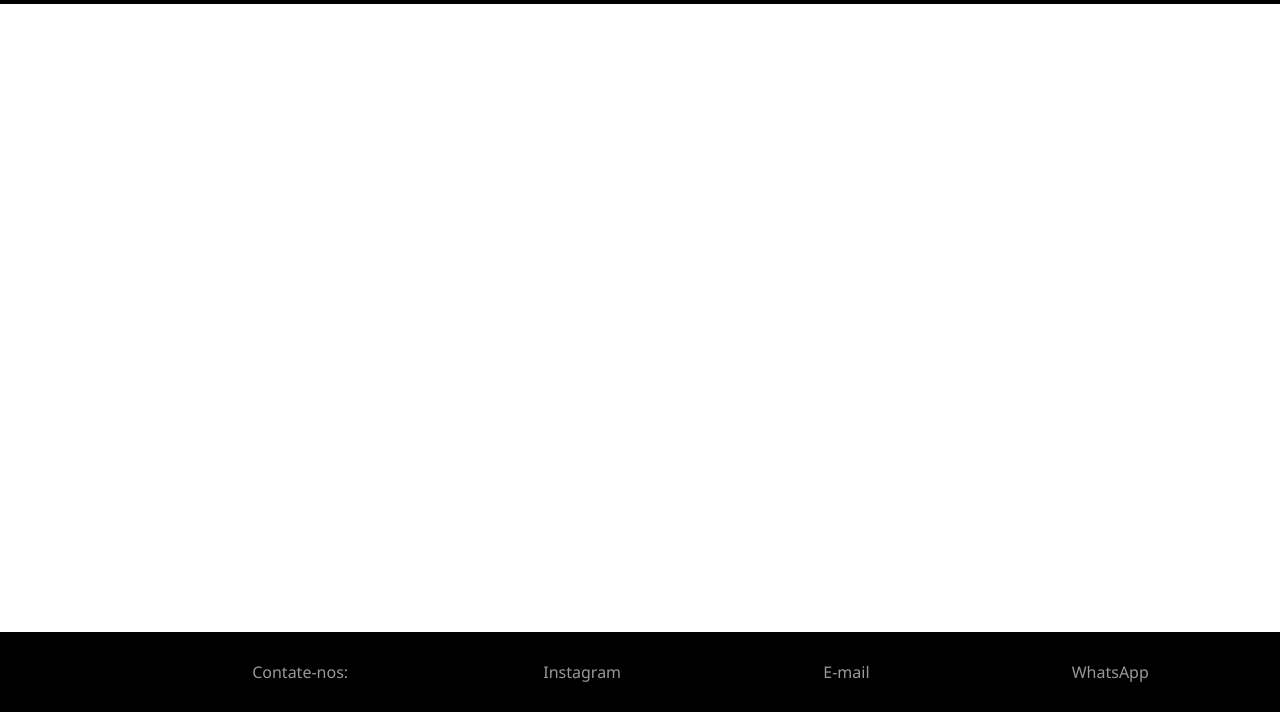
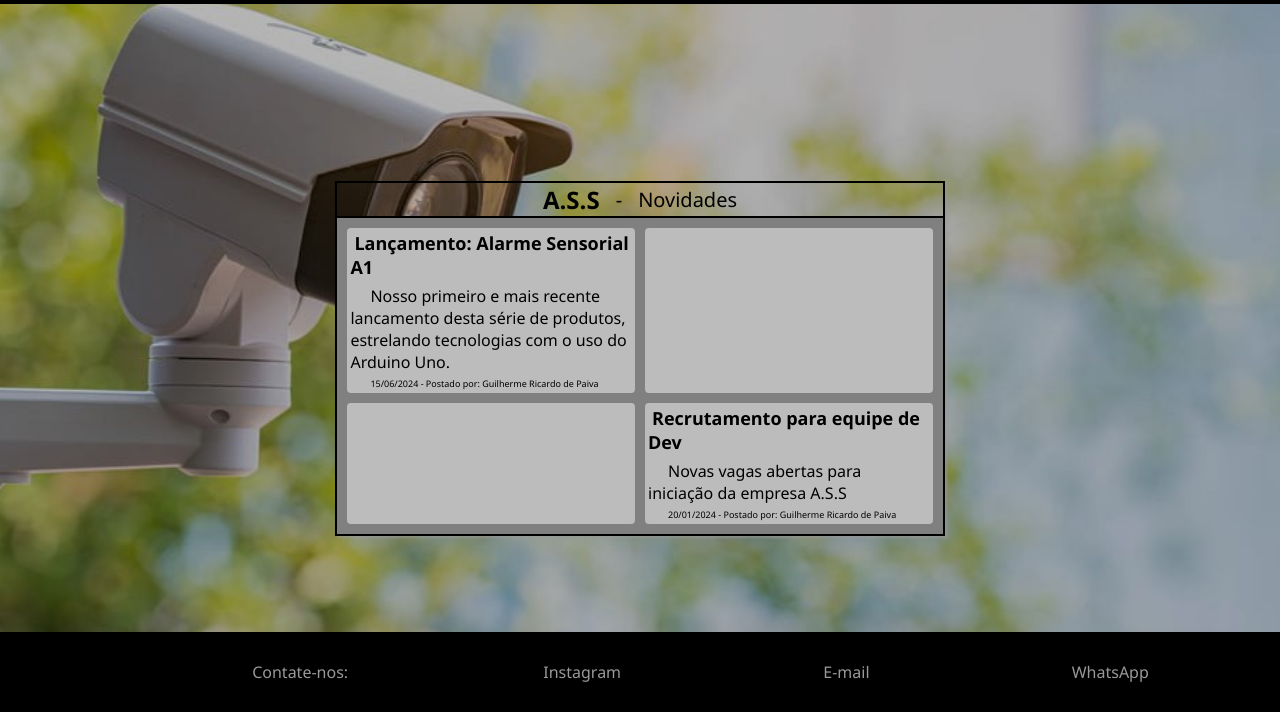
Before and after one commit to guilherme-paiva2007/projeto-semestre1, a plain HTML site: page index.html in a window 1280 px wide. Shown: the part 88-800 px from the top of the page. Drawn offline with Linux system fonts and the light colour scheme.

Commit message:
Atualização da página home (index)

```diff
--- a/css/index.css
+++ b/css/index.css
@@ -0,0 +1,59 @@
+main {
+    height: calc(100vh - 91.6px);
+    background: url('../img/imagem_camera.jpg') no-repeat center fixed;
+    background-size: cover;
+    display: flex;
+    flex-direction: column;
+    align-items: center;
+    justify-content: center;
+}
+
+#section-centro {
+    border: 2px black solid;
+    box-shadow: 2px 2px 2px rgba(153, 153, 153, 0.596);
+}
+
+#centro-topo {
+    display: flex;
+    align-items: center;
+    border-bottom: 2px black solid;
+    justify-content: center;
+}
+
+#centro-topo p {
+    font-size: 20px;
+}
+
+#centro-topo h1, #centro-topo p {
+    margin: 0 8px;
+}
+
+#centro-noticias {
+    display: grid;
+    grid-template-columns: 1fr 1fr;
+    background-color: grey;
+    padding: 5px;
+}
+
+.noticia {
+    width: 22vw;
+    background-color: rgb(188, 188, 188);
+    border-radius: 4px;
+    padding: 3px;
+    margin: 5px;
+}
+
+.noticia h2 {
+    font-size: 18px;
+    margin-bottom: 6px;
+    text-indent: 4px;
+}
+
+.noticia p {
+    text-indent: 20px;
+}
+
+.legenda {
+    font-size: 9px;
+    margin-top: 4px;
+}
--- a/index.html
+++ b/index.html
@@ -20,6 +20,35 @@
             </div>
         </nav>
         <main>
+            <section id="section-centro">
+                <div id="centro-topo">
+                    <h1>A.S.S</h1>
+                    <p>-</p>
+                    <p>Novidades</p>
+                </div>
+                <div id="centro-noticias">
+                    <div class="noticia">
+                        <h2>Lançamento: Alarme Sensorial A1</h2>
+                        <p>Nosso primeiro e mais recente lancamento desta série de produtos, estrelando tecnologias com o uso do Arduino Uno.</p>
+                        <p class="legenda">15/06/2024  -  Postado por: Guilherme Ricardo de Paiva</p>
+                    </div>
+                    <div class="noticia">
+                        <h2></h2>
+                        <p></p>
+                        <p class="legenda"></p>
+                    </div>
+                    <div class="noticia">
+                        <h2></h2>
+                        <p></p>
+                        <p class="legenda"></p>
+                    </div>
+                    <div class="noticia">
+                        <h2>Recrutamento para equipe de Dev</h2>
+                        <p>Novas vagas abertas para iniciação da empresa A.S.S</p>
+                        <p class="legenda">20/01/2024  -  Postado por: Guilherme Ricardo de Paiva</p>
+                    </div>
+                </div>
+            </section>
         </main>
         <footer>
             <p>Contate-nos:</p>
```
Also changed, not shown: img/imagem_camera.jpg (added).
